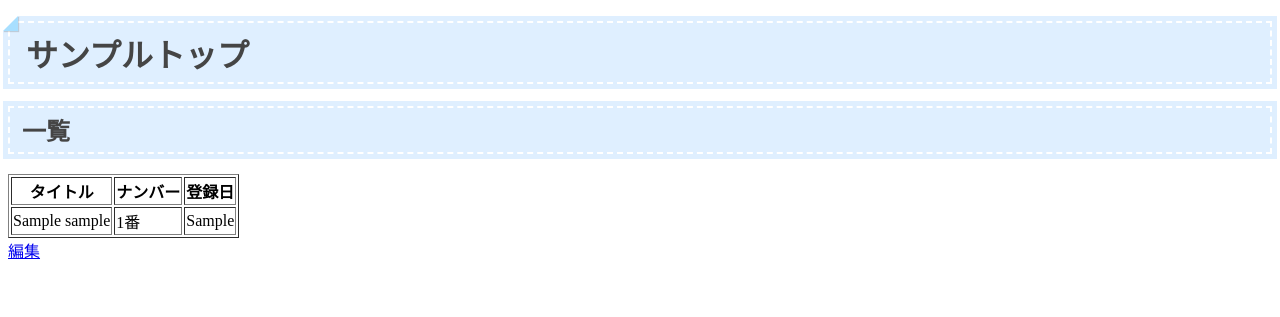
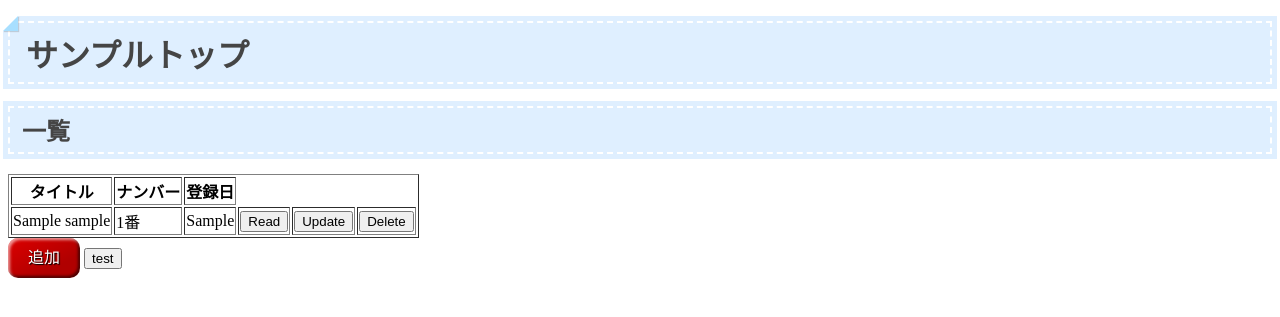
Before and after one commit to tomi050403/flask-app, a Flask app: template flaskr/templates/index.html in a window 1280 px wide. Shown: the top 317 px of the page. Run offline with Flask 3, Linux system fonts and the light colour scheme; the template is opened without the code that fills it: most values are stand-ins (such as "Sample title", 1, 10 or a date in 2020); parts of the project's set-up code (start-up, migrations or seed data) failed here and were passed over.

Commit message:
DBへのprimaryKey追加、Create処理の追加

```diff
--- a/flaskr/db.py
+++ b/flaskr/db.py
@@ -12,6 +12,7 @@ def create_samples_table():
 
     create_table_sql = """
     CREATE TABLE IF NOT EXISTS samples (
+        id INT AUTO_INCREMENT PRIMARY KEY,
         title VARCHAR(100),
         number INT,
         create_day DATETIME
@@ -21,5 +22,3 @@ def create_samples_table():
 
     cursor.close()
     conn.close()
-
-# create_samples_table()
--- a/flaskr/db_util.py
+++ b/flaskr/db_util.py
@@ -15,5 +15,3 @@ def db_connect():
         database = os.getenv('DB_NAME')
     )
     return connection
-
-# db_connect()
--- a/flaskr/static/style.css
+++ b/flaskr/static/style.css
@@ -26,3 +26,34 @@ h2 {
     padding: 0.2em 0.5em;
     color : #454545;
 }
+
+.styled {
+    border: 0;
+    line-height: 2.5;
+    padding: 0 20px;
+    font-size: 1rem;
+    text-align: center;
+    color: #fff;
+    text-shadow: 1px 1px 1px #000;
+    border-radius: 10px;
+    background-color: rgba(220, 0, 0, 1);
+    background-image: linear-gradient(
+      to top left,
+      rgba(0, 0, 0, 0.2),
+      rgba(0, 0, 0, 0.2) 30%,
+      rgba(0, 0, 0, 0)
+    );
+    box-shadow:
+      inset 2px 2px 3px rgba(255, 255, 255, 0.6),
+      inset -2px -2px 3px rgba(0, 0, 0, 0.6);
+  }
+
+  .styled:hover {
+    background-color: rgba(255, 0, 0, 1);
+  }
+
+  .styled:active {
+    box-shadow:
+      inset -2px -2px 3px rgba(255, 255, 255, 0.6),
+      inset 2px 2px 3px rgba(0, 0, 0, 0.6);
+  }
--- a/flaskr/templates/form.html
+++ b/flaskr/templates/create.html
@@ -17,7 +17,7 @@
                 <tr>
                     <td><input type="text" name="title"></td>
                     <td><input type="text" name="number"></td>
-                    <td><input type="text" name="create_day"></td>
+                    <td><input type="datetime" name="create_day"></td>
                 </tr>
             </table>
             <br>
--- a/flaskr/templates/index.html
+++ b/flaskr/templates/index.html
@@ -22,10 +22,14 @@
                             <td>{{ sample.title }}</td>
                             <td>{{ sample.number }}番</td>
                             <td>{{ sample.create_day }}</td>
+                            <td><a href=""><button>Read</button></a></td>
+                            <td><a href=""><button>Update</button></a></td>
+                            <td><a href=""><button>Delete</button></a></td>
                         </tr>
                     {% endfor %}
                 </table>
             {% endif %}
-        <a href="{{ url_for('form_html') }}">編集</a>
+        <a href="{{ url_for('create_html') }}"><button class="favorite styled" type="button">追加</button></a>
+        <a href="{{ url_for('for_test') }}"><button>test</button></a>
     </body>
 </html>
```
Also changed, not shown: flaskr/main.py (+45 -10 lines), flaskr/templates/create_success.html (added, +10 -0 lines), flaskr/templates/delete_success.html (added, +10 -0 lines), flaskr/templates/test.html (added, +12 -0 lines).
